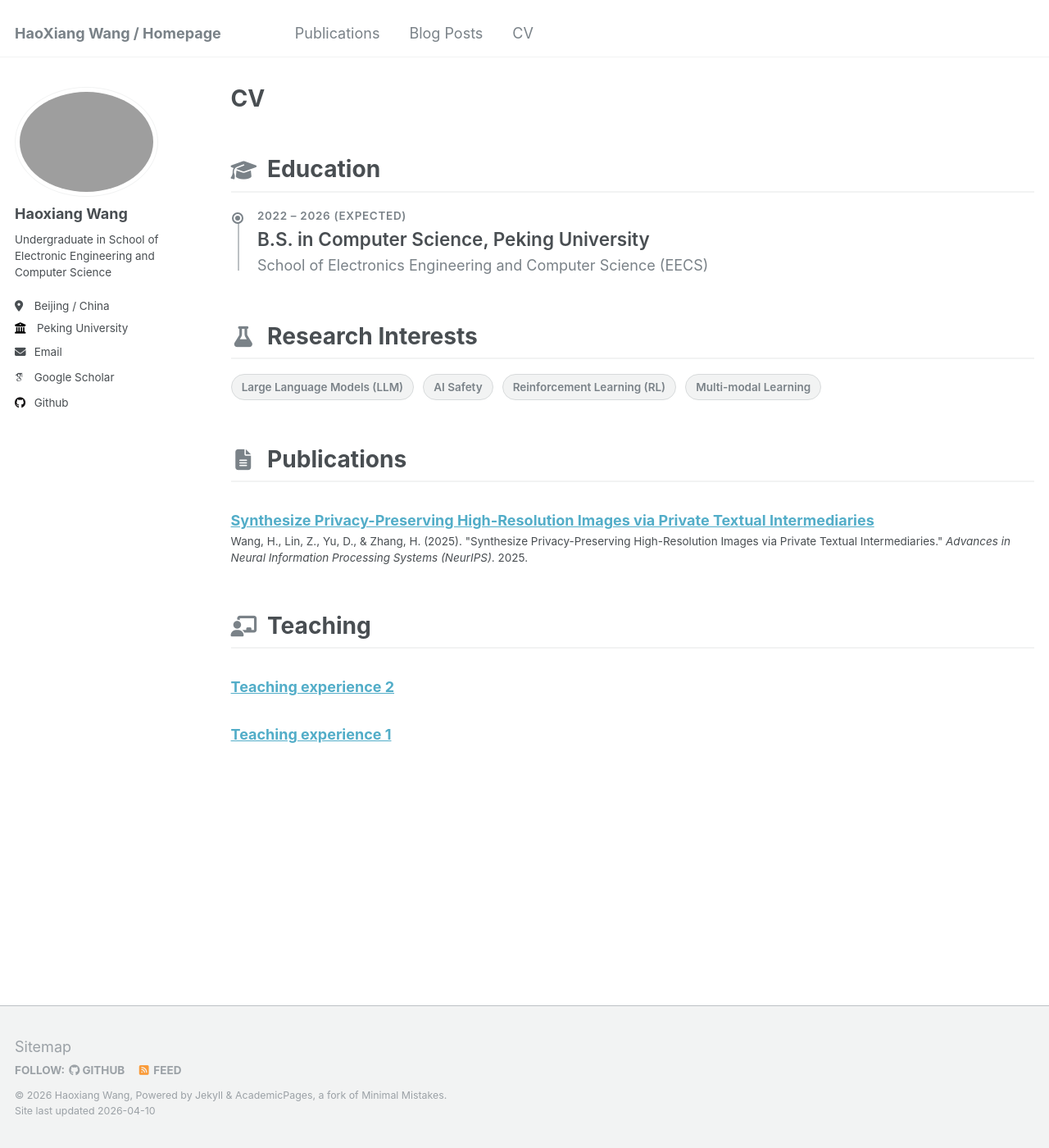
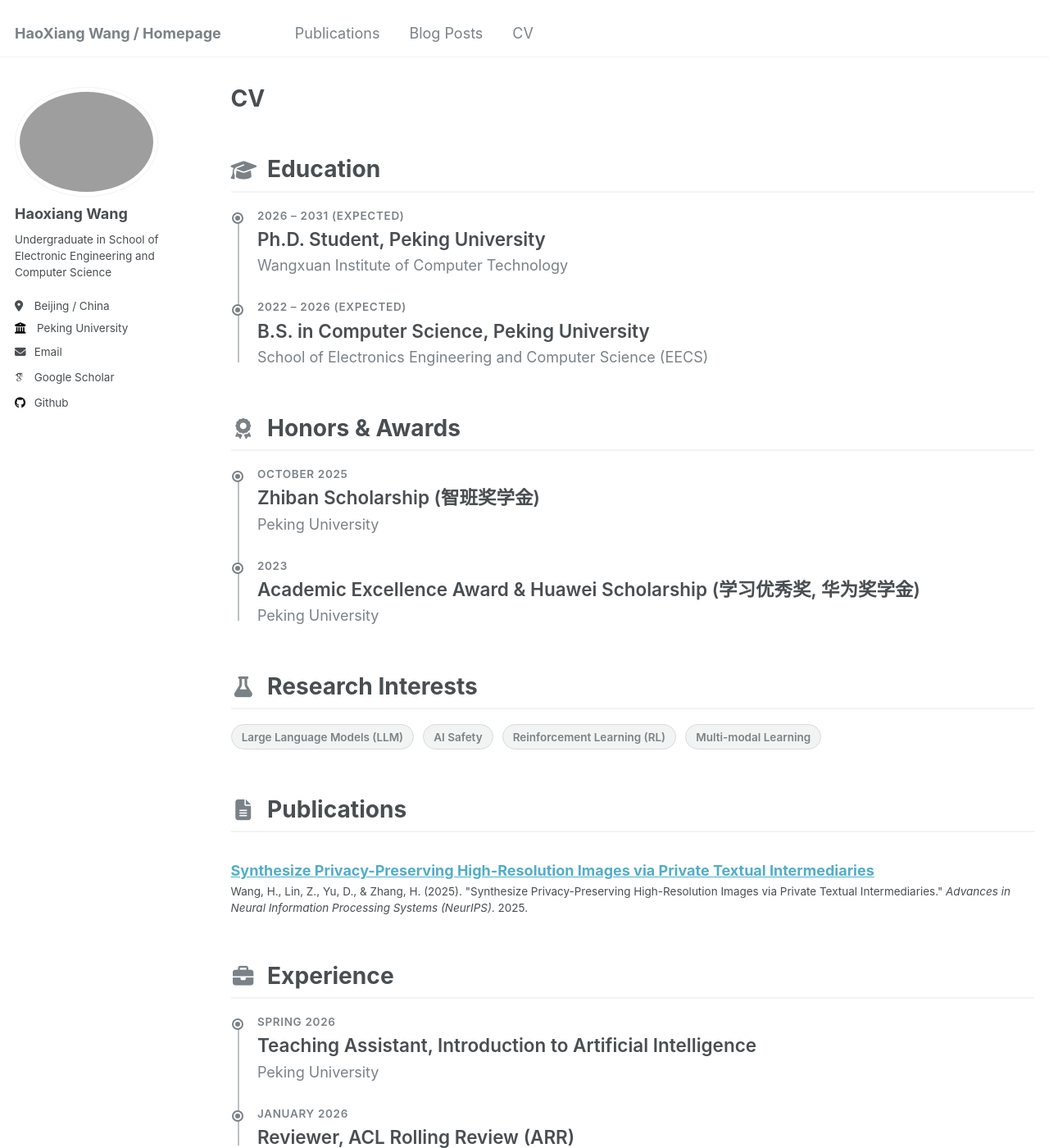
Before and after one commit to MarkGodrick/MarkGodrick.github.io, a Jekyll site: the page built from _pages/cv.md, in a window 1280 px wide and 1400 px high. Shown: the whole window at 82% size. Built offline with Jekyll 4.4.1, drawn with Linux system fonts in a browser that asks for light colours; some web fonts are replaced.

Commit message:
Upload cv_v2

```diff
--- a/_pages/cv.md
+++ b/_pages/cv.md
@@ -13,9 +13,30 @@
   <h2><i class="fas fa-graduation-cap cv-icon"></i> Education</h2>
   <div class="cv-timeline">
     <div class="cv-timeline-item">
+      <div class="cv-timeline-date">2026 – 2031 (expected)</div>
+      <div class="cv-timeline-title">Ph.D. Student, Peking University</div>
+      <div class="cv-timeline-subtitle">Wangxuan Institute of Computer Technology</div>
+    </div>
+    <div class="cv-timeline-item">
       <div class="cv-timeline-date">2022 – 2026 (expected)</div>
       <div class="cv-timeline-title">B.S. in Computer Science, Peking University</div>
       <div class="cv-timeline-subtitle">School of Electronics Engineering and Computer Science (EECS)</div>
+    </div>
+  </div>
+</div>
+
+<div class="cv-section">
+  <h2><i class="fas fa-award cv-icon"></i> Honors &amp; Awards</h2>
+  <div class="cv-timeline">
+    <div class="cv-timeline-item">
+      <div class="cv-timeline-date">October 2025</div>
+      <div class="cv-timeline-title">Zhiban Scholarship (智班奖学金)</div>
+      <div class="cv-timeline-subtitle">Peking University</div>
+    </div>
+    <div class="cv-timeline-item">
+      <div class="cv-timeline-date">2023</div>
+      <div class="cv-timeline-title">Academic Excellence Award &amp; Huawei Scholarship (学习优秀奖, 华为奖学金)</div>
+      <div class="cv-timeline-subtitle">Peking University</div>
     </div>
   </div>
 </div>
@@ -40,11 +61,17 @@
 </div>
 
 <div class="cv-section">
-  <h2><i class="fas fa-chalkboard-teacher cv-icon"></i> Teaching</h2>
-  <div class="cv-list">
-    <ul>{% for post in site.teaching reversed %}
-      {% include archive-single-cv.html %}
-    {% endfor %}</ul>
+  <h2><i class="fas fa-briefcase cv-icon"></i> Experience</h2>
+  <div class="cv-timeline">
+    <div class="cv-timeline-item">
+      <div class="cv-timeline-date">Spring 2026</div>
+      <div class="cv-timeline-title">Teaching Assistant, Introduction to Artificial Intelligence</div>
+      <div class="cv-timeline-subtitle">Peking University</div>
+    </div>
+    <div class="cv-timeline-item">
+      <div class="cv-timeline-date">January 2026</div>
+      <div class="cv-timeline-title">Reviewer, ACL Rolling Review (ARR)</div>
+    </div>
   </div>
 </div>
 
```
